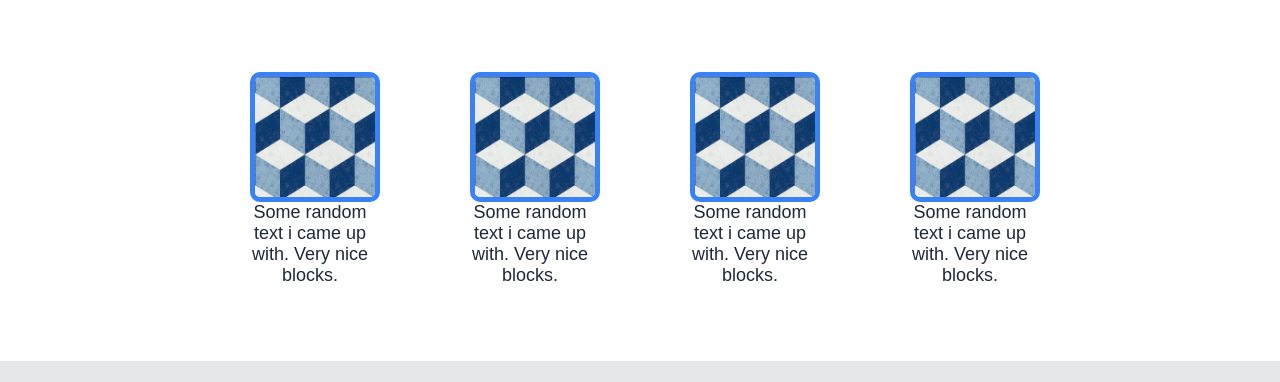
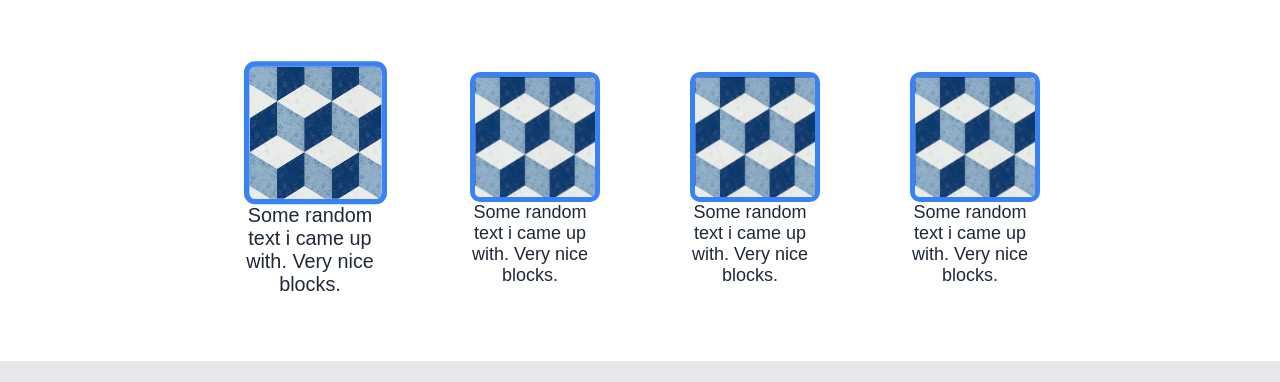
Before and after one commit to welo5/Odin_css, a plain HTML site: page index.html in a window 1280 px wide. In both pictures the pointer is over the element 310 px from the left and 550 px from the top of the page. Shown: the part 371-753 px from the top of the page. Drawn offline with Linux system fonts and the light colour scheme.

Commit message:
hover cards

```diff
--- a/style.css
+++ b/style.css
@@ -82,6 +82,9 @@ body{
     margin: 50px;
     color: #1f2937;
     font-size: 18px;
+}
+.card:hover{
+    scale: 1.1;
 }
 .band{
     display: flex;
```
